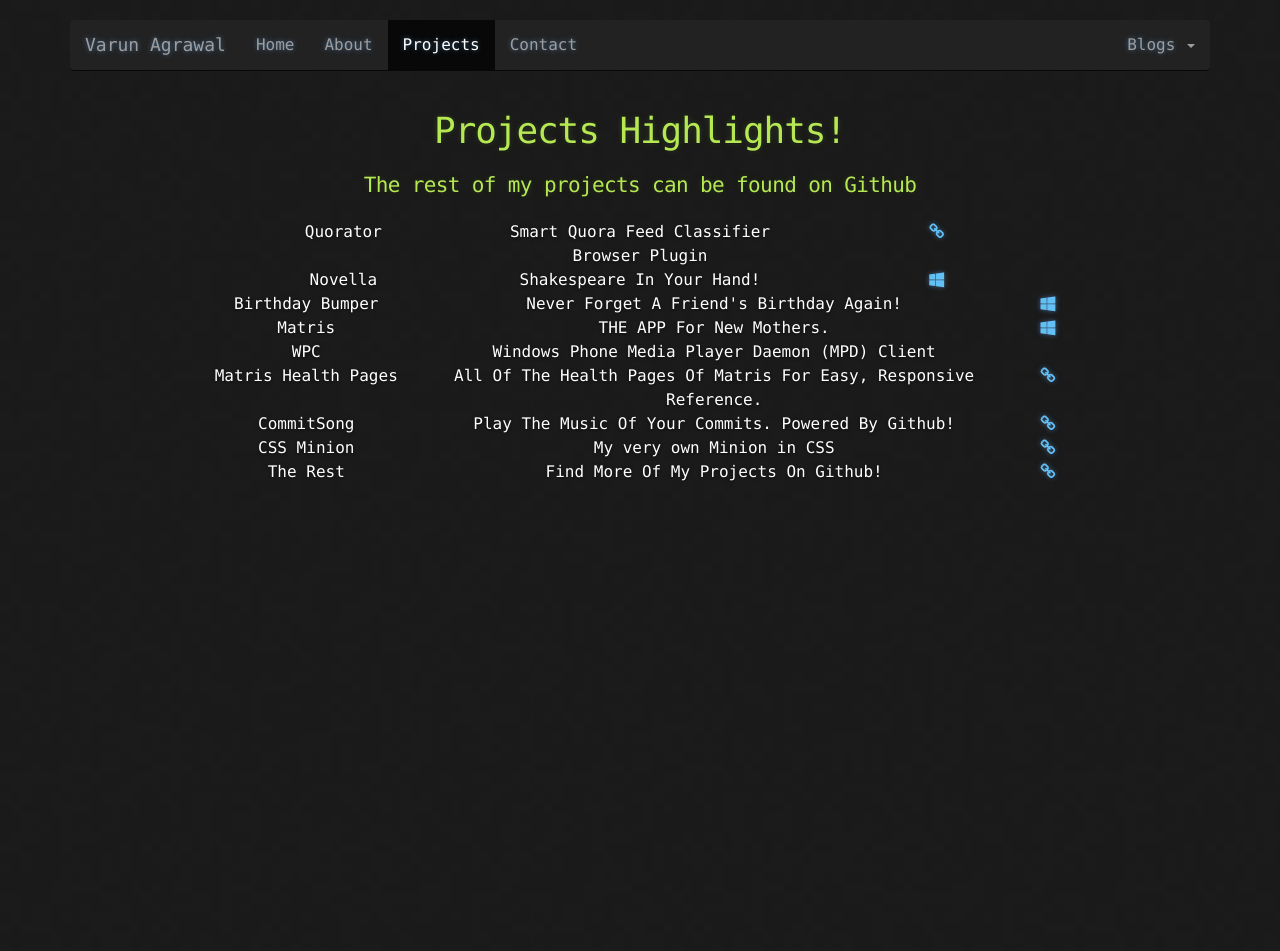
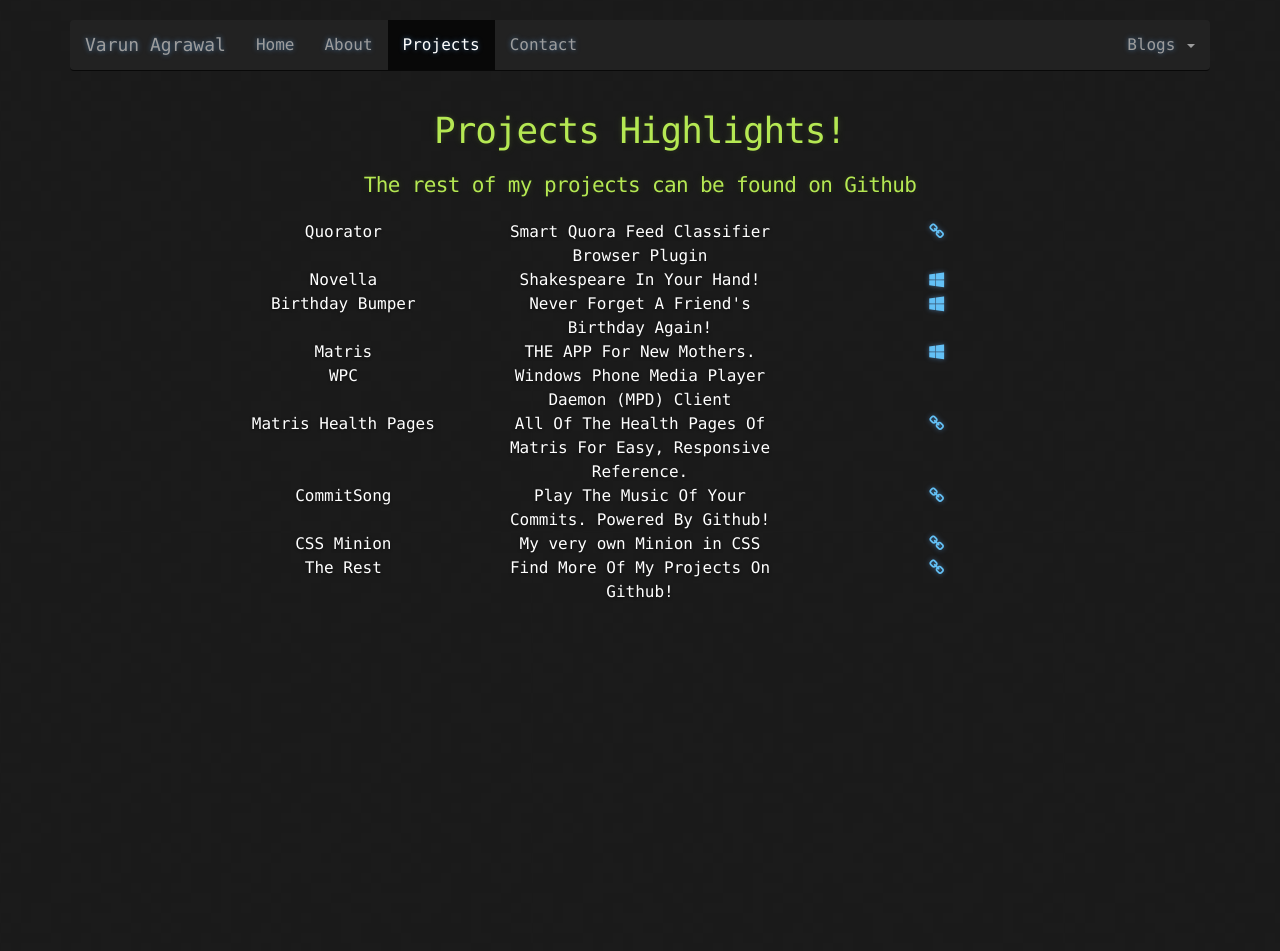
Before and after one commit to varunagrawal/varunagrawal.github.io, a Jekyll site: the page built from projects.html, in a window 1280 px wide. Built offline with Jekyll 4.4.1, drawn with Linux system fonts in a browser that asks for light colours; nearby versions of some CDN libraries.

Commit message:
Updated grid column definitions

```diff
--- a/projects.html
+++ b/projects.html
@@ -25,39 +25,39 @@ permalink: /projects/
             <div class="col-xs-12 col-sm-12 col-md-4"><a href="http://www.windowsphone.com/s?appid=4db3076d-8458-4072-b252-e248d56ade0c" target="_blank"><i class="fa fa-windows"></i></a></div>
         </div>
         <div class="row">
-            <div class="col-xs-3 col-sm-3 col-md-3">Birthday Bumper</div>
-            <div class="col-xs-8 col-sm-8 col-md-8">Never Forget A Friend's Birthday Again!</div>
-            <div class="col-xs-1 col-sm-1 col-md-1"><a href="http://www.windowsphone.com/s?appid=3e04fc88-da92-428d-84b1-e38f0d5d0a3e" target="_blank"><i class="fa fa-windows"></i></a></div>
+            <div class="col-xs-12 col-sm-12 col-md-4">Birthday Bumper</div>
+            <div class="col-xs-12 col-sm-12 col-md-4">Never Forget A Friend's Birthday Again!</div>
+            <div class="col-xs-12 col-sm-12 col-md-4"><a href="http://www.windowsphone.com/s?appid=3e04fc88-da92-428d-84b1-e38f0d5d0a3e" target="_blank"><i class="fa fa-windows"></i></a></div>
         </div>
         <div class="row">
-            <div class="col-xs-3 col-sm-3 col-md-3">Matris</div>
-            <div class="col-xs-8 col-sm-8 col-md-8">THE APP For New Mothers.</div>
-            <div class="col-xs-1 col-sm-1 col-md-1"><a href="http://www.windowsphone.com/s?appid=29c40db0-01ad-4a46-af1f-d1be4a4ac3cf" target="_blank"><i class="fa fa-windows"></i></a></div>
+            <div class="col-xs-12 col-sm-12 col-md-4">Matris</div>
+            <div class="col-xs-12 col-sm-12 col-md-4">THE APP For New Mothers.</div>
+            <div class="col-xs-12 col-sm-12 col-md-4"><a href="http://www.windowsphone.com/s?appid=29c40db0-01ad-4a46-af1f-d1be4a4ac3cf" target="_blank"><i class="fa fa-windows"></i></a></div>
         </div>
         <div class="row">
-            <div class="col-xs-3 col-sm-3 col-md-3">WPC</div>
-            <div class="col-xs-8 col-sm-8 col-md-8">Windows Phone Media Player Daemon (MPD) Client</div>
-            <div class="col-xs-1 col-sm-1 col-md-1"><!--a><i class="fa fa-windows"></i></a--></div>
+            <div class="col-xs-12 col-sm-12 col-md-4">WPC</div>
+            <div class="col-xs-12 col-sm-12 col-md-4">Windows Phone Media Player Daemon (MPD) Client</div>
+            <div class="col-xs-12 col-sm-12 col-md-4"><!--a><i class="fa fa-windows"></i></a--></div>
         </div>
         <div class="row">
-            <div class="col-xs-3 col-sm-3 col-md-3">Matris Health Pages</div>
-            <div class="col-xs-8 col-sm-8 col-md-8">All Of The Health Pages Of Matris For Easy, Responsive Reference.</div>
-            <div class="col-xs-1 col-sm-1 col-md-1"><a href="http://www.varunagrawal.me/matris-health/" target="_blank"><i class="fa fa-link"></i></a></div>
+            <div class="col-xs-12 col-sm-12 col-md-4">Matris Health Pages</div>
+            <div class="col-xs-12 col-sm-12 col-md-4">All Of The Health Pages Of Matris For Easy, Responsive Reference.</div>
+            <div class="col-xs-12 col-sm-12 col-md-4"><a href="http://www.varunagrawal.me/matris-health/" target="_blank"><i class="fa fa-link"></i></a></div>
         </div>
         <div class="row">
-            <div class="col-xs-3 col-sm-3 col-md-3">CommitSong</div>
-            <div class="col-xs-8 col-sm-8 col-md-8">Play The Music Of Your Commits. Powered By Github!</div>
-            <div class="col-xs-1 col-sm-1 col-md-1"><a href="http://www.varunagrawal.me/commitsong/index.html" target="_blank"><i class="fa fa-link"></i></a></div>
+            <div class="col-xs-12 col-sm-12 col-md-4">CommitSong</div>
+            <div class="col-xs-12 col-sm-12 col-md-4">Play The Music Of Your Commits. Powered By Github!</div>
+            <div class="col-xs-12 col-sm-12 col-md-4"><a href="http://www.varunagrawal.me/commitsong/index.html" target="_blank"><i class="fa fa-link"></i></a></div>
         </div>
         <div class="row">
-            <div class="col-xs-3 col-sm-3 col-md-3">CSS Minion</div>
-            <div class="col-xs-8 col-sm-8 col-md-8">My very own Minion in CSS</div>
-            <div class="col-xs-1 col-sm-1 col-md-1"><a href="/minion/index.html" target="_blank"><i class="fa fa-link"></i></a></div>
+            <div class="col-xs-12 col-sm-12 col-md-4">CSS Minion</div>
+            <div class="col-xs-12 col-sm-12 col-md-4">My very own Minion in CSS</div>
+            <div class="col-xs-12 col-sm-12 col-md-4"><a href="/minion/index.html" target="_blank"><i class="fa fa-link"></i></a></div>
         </div>
         <div class="row">
-            <div class="col-xs-3 col-sm-3 col-md-3">The Rest</div>
-            <div class="col-xs-8 col-sm-8 col-md-8">Find More Of My Projects On Github!</div>
-            <div class="col-xs-1 col-sm-1 col-md-1"><a href="https://github.com/varunagrawal" target="_blank"><i class="fa fa-link"></i></a></div>
+            <div class="col-xs-12 col-sm-12 col-md-4">The Rest</div>
+            <div class="col-xs-12 col-sm-12 col-md-4">Find More Of My Projects On Github!</div>
+            <div class="col-xs-12 col-sm-12 col-md-4"><a href="https://github.com/varunagrawal" target="_blank"><i class="fa fa-link"></i></a></div>
         </div>
 
     </div>
```
